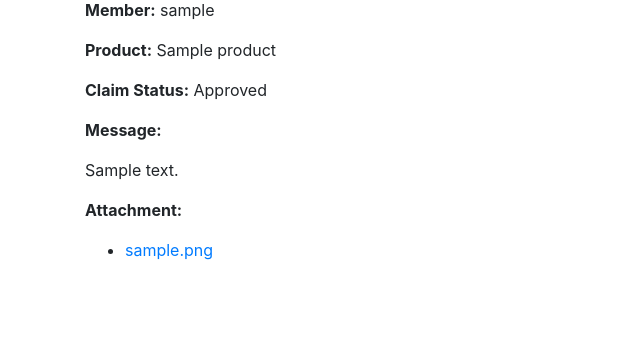
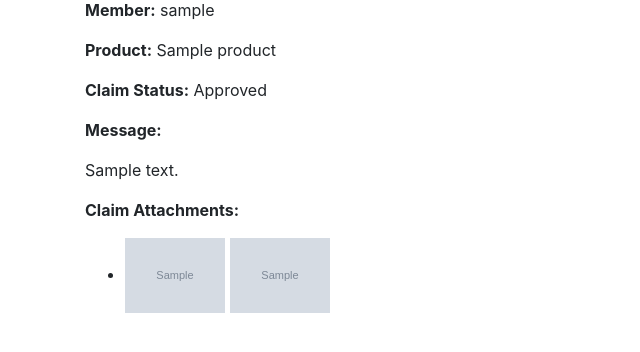
Before and after one commit to pawel-123/member_portal, a Django app: page /portal/claims/1/ in a window 1280 px wide. Shown: the part 164-516 px from the top of the page, without its empty margins (0-640 px from the left). Run offline with Django 3.2, Linux system fonts and the light colour scheme; a user stored in the database is signed in; tables that the repository leaves empty hold one stand-in row (values such as "Sample post"); grey boxes marked "Sample" are stand-in pictures; some libraries are stand-ins or nearby versions.

Commit message:
Added blank default product_id value and attachment thumbnails for images on claim page

```diff
--- a/portal/templates/portal/claim.html
+++ b/portal/templates/portal/claim.html
@@ -9,12 +9,16 @@
     <p><b>Claim Status:</b> {{ claim.status }}</p>
     <p><b>Message:</b> {{ claim.text|linebreaks }}</p>
     <p>
-        <b>Attachment:</b>
+        <b>Claim Attachments:</b>
+
         <ul>
             {% for attachment in attachments %}
                 <li>
-                    <a href="{{ attachment.attachment.url }}" target="_blank ">
-                        {{ attachment.attachment }}
+                    <a href="{{ attachment.attachment.url }}" target="_blank">
+                        <img src="{{ attachment.attachment.url }}" alt="attachment.attachment" style="width:100px;">
+                    </a>
+                    <a href="{{ attachment.attachment.url }}" download>
+                        <img src="{{ attachment.attachment.url }}" alt="attachment.attachment" style="width:100px;">
                     </a>
                 </li>
             {% endfor %}
--- a/portal/views.py
+++ b/portal/views.py
@@ -88,15 +88,10 @@ class NewClaimView(LoginRequiredMixin, CreateView):
     # success_url = '/portal/' # commented out as we use "get_absolute_url from the model to redirect to newly created claim detail view"
 
     # figure out how to avoid product_id=1 in order to generate blank form when accessing form from the navigation link
-    def get(self, request, product_id=1, *args, **kwargs):
+    def get(self, request, product_id=None, *args, **kwargs):
         form = self.form_class(initial={'product': product_id})
         return render(request, self.template_name, {'form': form})
 
     def form_valid(self, form):
         form.instance.member = self.request.user
         return super(NewClaimView, self).form_valid(form)
-
-    # def get_form_kwargs(self):
-    #     kwargs = super(NewClaimView, self).get_form_kwargs()
-    #     # later try product_id instead of product
-    #     kwargs['product_id'] = self.request.product_id
```
